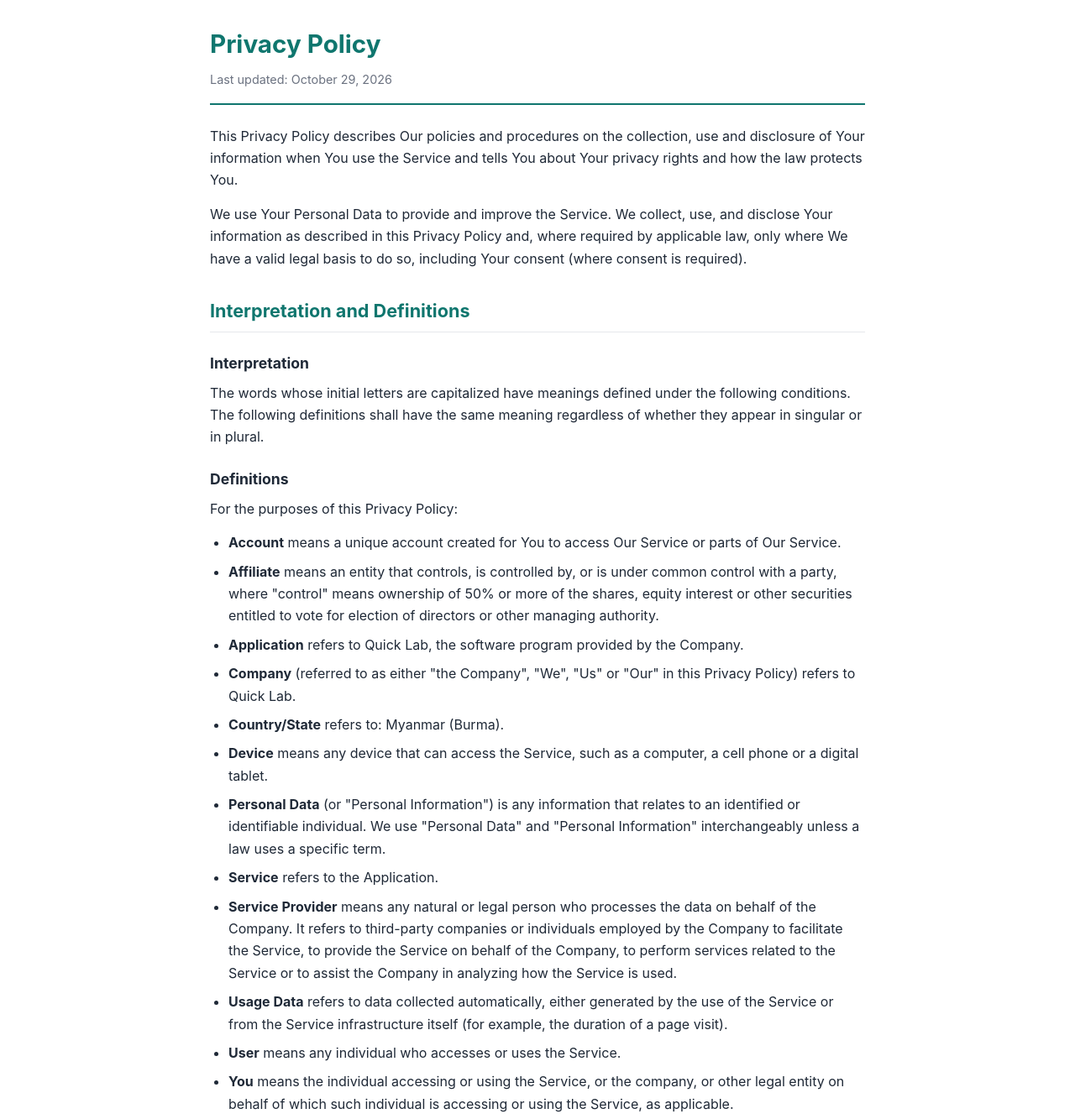
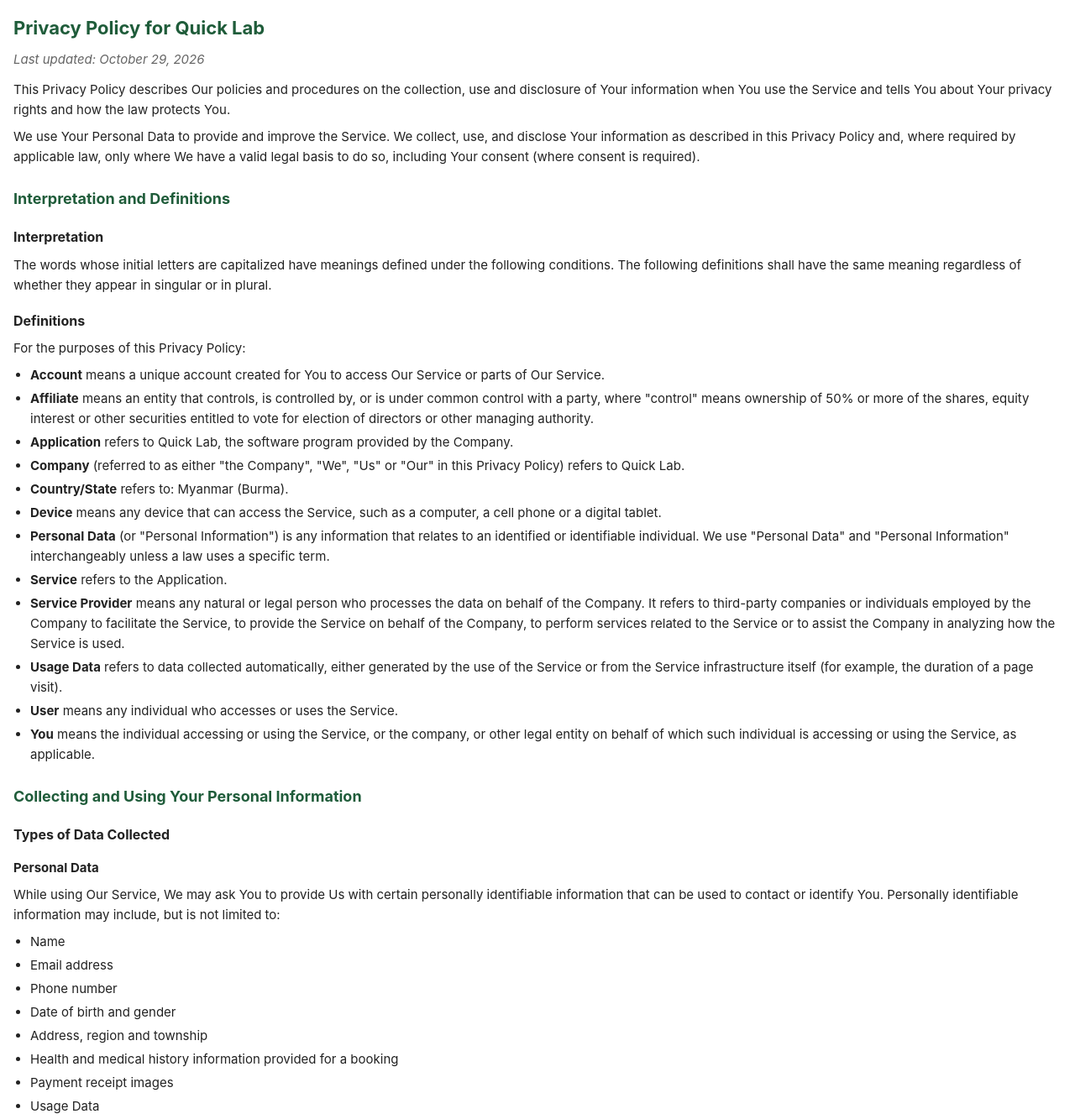
Before and after one commit to mayzinmoe-dev/quicklab-privacy-policy, a plain HTML site: page index.html in a window 1280 px wide. Shown: the top 1333 px of the page at 84% size. Drawn offline with Linux system fonts and the light colour scheme.

Commit message:
Refactor Privacy Policy HTML structure and styles

```diff
--- a/index.html
+++ b/index.html
@@ -2,124 +2,30 @@
 <html lang="en">
 <head>
 <meta charset="UTF-8">
-  <meta name="viewport" content="width=device-width, initial-scale=1.0">
-  <title>Privacy Policy - Quick Lab</title>
+<meta name="viewport" content="width=device-width, initial-scale=1">
+<title>Privacy Policy for Quick Lab</title>
 <style>
-    :root {
-      --primary: #0f766e;
-      --primary-light: #f0fdfa;
-      --text: #1f2937;
-      --text-muted: #6b7280;
-      --border: #e5e7eb;
-      --bg: #ffffff;
-    }
-    * {
-      box-sizing: border-box;
-    }
-    body {
-      font-family: -apple-system, BlinkMacSystemFont, "Segoe UI", Roboto, Helvetica, Arial, sans-serif;
-      line-height: 1.65;
-      color: var(--text);
-      background-color: var(--bg);
-      max-width: 820px;
-      margin: 0 auto;
-      padding: 28px 20px 48px;
-    }
-    header {
-      border-bottom: 2px solid var(--primary);
-      padding-bottom: 16px;
-      margin-bottom: 24px;
-      display: flex;
-      justify-content: space-between;
-      align-items: flex-start;
-      flex-wrap: wrap;
-      gap: 12px;
-    }
-    h1 {
-      font-size: 1.85rem;
-      margin: 0 0 6px;
-      color: var(--primary);
-    }
-    .last-updated {
-      font-size: 0.9rem;
-      color: var(--text-muted);
-      margin: 0;
-    }
-    .lang-switch {
-      display: inline-block;
-      padding: 6px 14px;
-      background-color: var(--primary-light);
-      color: var(--primary);
-      border: 1px solid var(--primary);
-      border-radius: 6px;
-      text-decoration: none;
-      font-size: 0.875rem;
-      font-weight: 600;
-    }
-    .lang-switch:hover {
-      background-color: var(--primary);
-      color: #ffffff;
-    }
-    h2 {
-      font-size: 1.35rem;
-      color: var(--primary);
-      margin-top: 32px;
-      margin-bottom: 12px;
-      padding-bottom: 6px;
-      border-bottom: 1px solid var(--border);
-    }
-    h3 {
-      font-size: 1.1rem;
-      color: var(--text);
-      margin-top: 22px;
-      margin-bottom: 8px;
-    }
-    h4 {
-      font-size: 1rem;
-      color: var(--text);
-      margin-top: 16px;
-      margin-bottom: 6px;
-    }
-    p {
-      margin: 0 0 14px;
-    }
-    ul {
-      margin: 0 0 16px;
-      padding-left: 22px;
-    }
-    li {
-      margin-bottom: 8px;
-    }
-    li ul {
-      margin-top: 6px;
-      margin-bottom: 6px;
-    }
-    a {
-      color: var(--primary);
-    }
-    footer {
-      margin-top: 40px;
-      padding-top: 16px;
-      border-top: 1px solid var(--border);
-      font-size: 0.85rem;
-      color: var(--text-muted);
-    }
+  body { font-family: -apple-system, "Segoe UI", Roboto, Helvetica, Arial, sans-serif; line-height: 1.6; color: #222; background: #fff; margin: 0; padding: 16px; font-size: 15px; }
+  h1 { font-size: 22px; color: #1f5c3a; margin: 0 0 4px; }
+  h2 { font-size: 18px; color: #1f5c3a; margin: 24px 0 8px; }
+  h3 { font-size: 16px; margin: 18px 0 6px; }
+  h4 { font-size: 15px; margin: 14px 0 4px; }
+  p { margin: 8px 0; }
+  ul { padding-left: 20px; margin: 8px 0; }
+  li { margin: 4px 0; }
+  .updated { color: #666; font-style: italic; margin-bottom: 12px; }
+  footer { margin-top: 28px; font-size: 12px; color: #888; }
 </style>
 </head>
 <body>
-  <header>
-    <div>
-      <h1>Privacy Policy</h1>
-      <p class="last-updated">Last updated: October 29, 2026</p>
-    </div>
-  </header>
 
-  <main>
+<h1>Privacy Policy for Quick Lab</h1>
+<p class="updated">Last updated: October 29, 2026</p>
+
 <p>This Privacy Policy describes Our policies and procedures on the collection, use and disclosure of Your information when You use the Service and tells You about Your privacy rights and how the law protects You.</p>
 <p>We use Your Personal Data to provide and improve the Service. We collect, use, and disclose Your information as described in this Privacy Policy and, where required by applicable law, only where We have a valid legal basis to do so, including Your consent (where consent is required).</p>
 
 <h2>Interpretation and Definitions</h2>
-
 <h3>Interpretation</h3>
 <p>The words whose initial letters are capitalized have meanings defined under the following conditions. The following definitions shall have the same meaning regardless of whether they appear in singular or in plural.</p>
 
@@ -141,12 +47,18 @@
 </ul>
 
 <h2>Collecting and Using Your Personal Information</h2>
-
 <h3>Types of Data Collected</h3>
 
 <h4>Personal Data</h4>
 <p>While using Our Service, We may ask You to provide Us with certain personally identifiable information that can be used to contact or identify You. Personally identifiable information may include, but is not limited to:</p>
 <ul>
+  <li>Name</li>
+  <li>Email address</li>
+  <li>Phone number</li>
+  <li>Date of birth and gender</li>
+  <li>Address, region and township</li>
+  <li>Health and medical history information provided for a booking</li>
+  <li>Payment receipt images</li>
   <li>Usage Data</li>
 </ul>
 
@@ -157,7 +69,7 @@
 <p>We may also collect information that Your browser sends whenever You visit Our Service or when You access the Service by or through a mobile device.</p>
 
 <h4>Tracking Technologies and Cookies</h4>
-    <p>We use tracking technologies (such as cookies) to track the activity and to improve Our Service.</p>
+<p>We use tracking technologies (such as cookies) to track the activity and to improve Our Service. The technologies We use may include cookies, device identifiers and similar technologies that help Us keep You signed in, remember Your preferences and understand how the Service is used.</p>
 
 <h3>Use of Your Personal Data</h3>
 <p>The Company may use Personal Data for the following purposes:</p>
@@ -166,7 +78,7 @@
   <li><strong>To manage Your Account:</strong> to manage Your registration as a user of the Service. The Personal Data You provide can give You access to different functionalities of the Service that are available to You as a registered user.</li>
   <li><strong>For the performance of a contract:</strong> the development, compliance and undertaking of the purchase contract for the products, items or services You have purchased or of any other contract with Us through the Service.</li>
   <li><strong>To contact You:</strong> To contact You by email, telephone calls, SMS, or other equivalent forms of electronic communication, such as a mobile application's push notifications regarding updates or informative communications related to the functionalities, products or contracted services, including the security updates, when necessary or reasonable for their implementation.</li>
-      <li><strong>To provide You</strong> with news, special offers, and general information about other goods, services and events which We offer that are similar to those that You have already purchased or inquired about. We send such marketing communications only where permitted by applicable law: where prior consent is required (for example, under the laws applicable in the EEA and the UK), We will send them only with Your consent; otherwise, We may send them until You opt out. You may opt out or withdraw Your consent at any time by using the unsubscribe link in any marketing email We send or by contacting Us.</li>
+  <li><strong>To provide You with news, special offers, and general information</strong> about other goods, services and events which We offer that are similar to those that You have already purchased or inquired about. We send such marketing communications only where permitted by applicable law: where prior consent is required (for example, under the laws applicable in the EEA and the UK), We will send them only with Your consent; otherwise, We may send them until You opt out. You may opt out or withdraw Your consent at any time by using the unsubscribe link in any marketing email We send or by contacting Us.</li>
   <li><strong>To manage Your requests:</strong> To attend and manage Your requests to Us.</li>
   <li><strong>For business transfers:</strong> We may use Your Personal Data to evaluate or conduct a merger, divestiture, restructuring, reorganization, dissolution, or other sale or transfer of some or all of Our assets, whether as a going concern or as part of bankruptcy, liquidation, or similar proceeding, in which Personal Data held by Us about Our Service users is among the assets transferred.</li>
   <li><strong>For other purposes:</strong> We may use Your information for other purposes, such as data analysis, identifying usage trends, determining the effectiveness of Our promotional campaigns, and evaluating and improving Our Service, products, services, marketing and Your experience.</li>
@@ -184,20 +96,18 @@
 <h3>Retention of Your Personal Data</h3>
 <p>The Company will retain Your Personal Data only for as long as is necessary for the purposes set out in this Privacy Policy. We will retain and use Your Personal Data to the extent necessary to comply with Our legal obligations (for example, if We are required to retain Your data to comply with applicable laws), resolve disputes, and enforce Our legal agreements and policies.</p>
 <p>Where possible, We apply shorter retention periods and/or reduce identifiability by deleting, aggregating, or anonymizing data. Unless otherwise stated, the retention periods below are maximum periods ("up to") and We may delete or anonymize data sooner when it is no longer needed for the relevant purpose. We apply different retention periods to different categories of Personal Data based on the purpose of processing and legal obligations:</p>
-    <ul>
-      <li><strong>Account Information</strong>
+
+<p><strong>Account Information</strong></p>
 <ul>
   <li>User Accounts: retained for the duration of Your Account relationship plus up to 24 months after account closure to handle any post-termination issues or resolve disputes.</li>
 </ul>
-      </li>
-      <li><strong>Usage Data</strong>
+<p><strong>Usage Data</strong></p>
 <ul>
   <li>Application usage statistics: up to 24 months to understand feature adoption and service improvements.</li>
   <li>Server logs (IP addresses, access times): up to 24 months for security monitoring and troubleshooting purposes.</li>
 </ul>
-      </li>
-    </ul>
 <p>Usage Data is retained in accordance with the retention periods described above, and may be retained longer only where necessary for security, fraud prevention, or legal compliance.</p>
+
 <p>We may retain Personal Data beyond the periods stated above for different reasons:</p>
 <ul>
   <li><strong>Legal obligation:</strong> We are required by law to retain specific data (e.g., financial records for tax authorities).</li>
@@ -206,6 +116,7 @@
   <li><strong>Technical limitations:</strong> Data exists in backup systems that are scheduled for routine deletion.</li>
 </ul>
 <p>You may request information about how long We will retain Your Personal Data by contacting Us.</p>
+
 <p>When retention periods expire, We securely delete or anonymize Personal Data according to the following procedures:</p>
 <ul>
   <li><strong>Deletion:</strong> Personal Data is removed from Our systems and no longer actively processed.</li>
@@ -224,13 +135,10 @@
 <p>Please note, however, that We may need to retain certain information when We have a legal obligation or lawful basis to do so.</p>
 
 <h3>Disclosure of Your Personal Data</h3>
-
 <h4>Business Transactions</h4>
 <p>If the Company is involved in a merger, acquisition or asset sale, Your Personal Data may be transferred. We will provide notice before Your Personal Data is transferred and becomes subject to a different Privacy Policy.</p>
-
 <h4>Law Enforcement</h4>
 <p>Under certain circumstances, the Company may disclose Your Personal Data if required to do so by law or in response to valid requests by public authorities (e.g. a court or a government agency).</p>
-
 <h4>Other Legal Requirements</h4>
 <p>The Company may disclose Your Personal Data in the good-faith belief that such action is necessary to:</p>
 <ul>
@@ -263,10 +171,8 @@
 <ul>
   <li>By email: <a href="mailto:jumpernight56@gmail.com">jumpernight56@gmail.com</a></li>
 </ul>
-  </main>
 
-  <footer>
-    <p>&copy; 2026 Quick Lab. All rights reserved.</p>
-  </footer>
+<footer>Generated using Free Privacy Policy Generator</footer>
+
 </body>
 </html>
```
Lines whose indentation alone changed are shown as unchanged.
